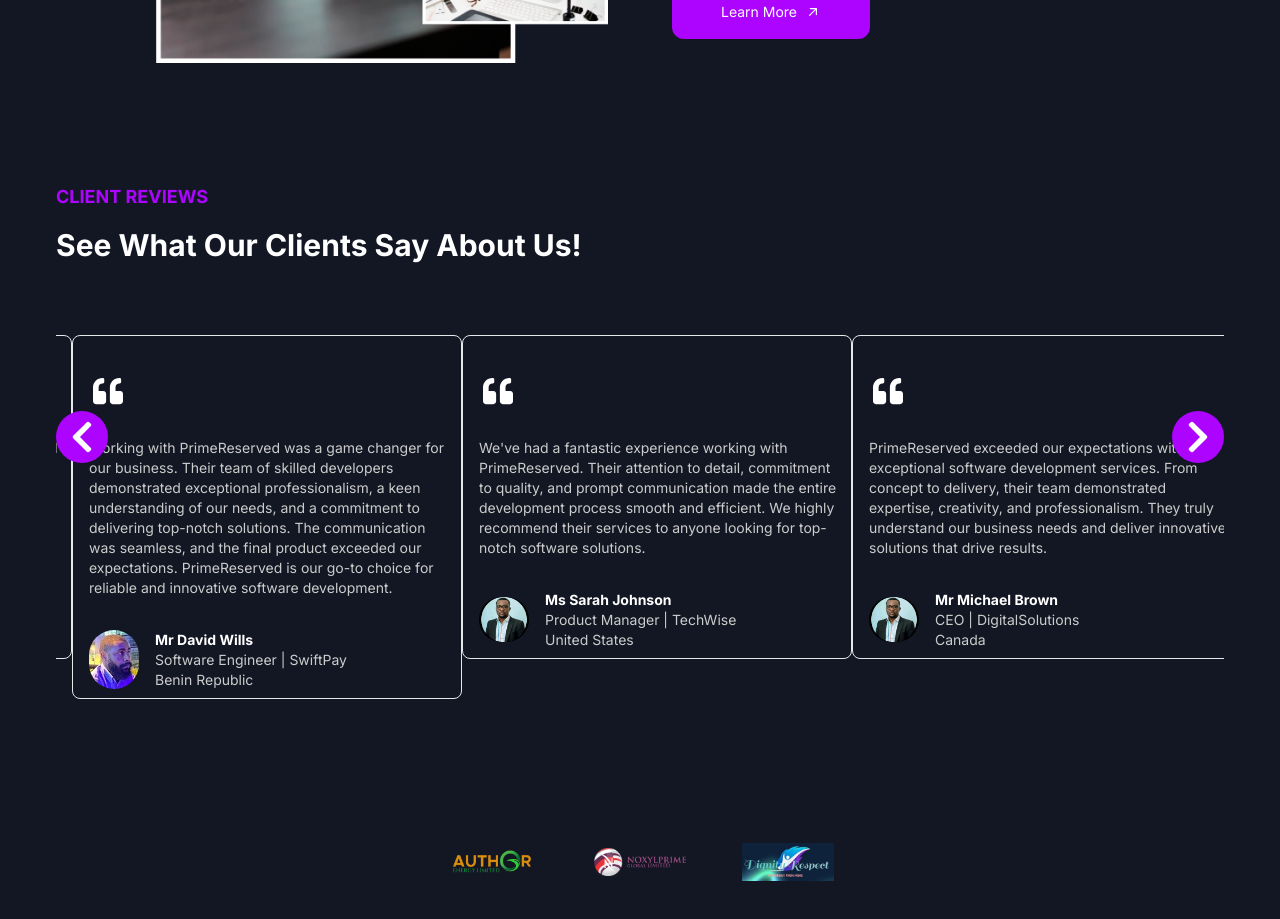
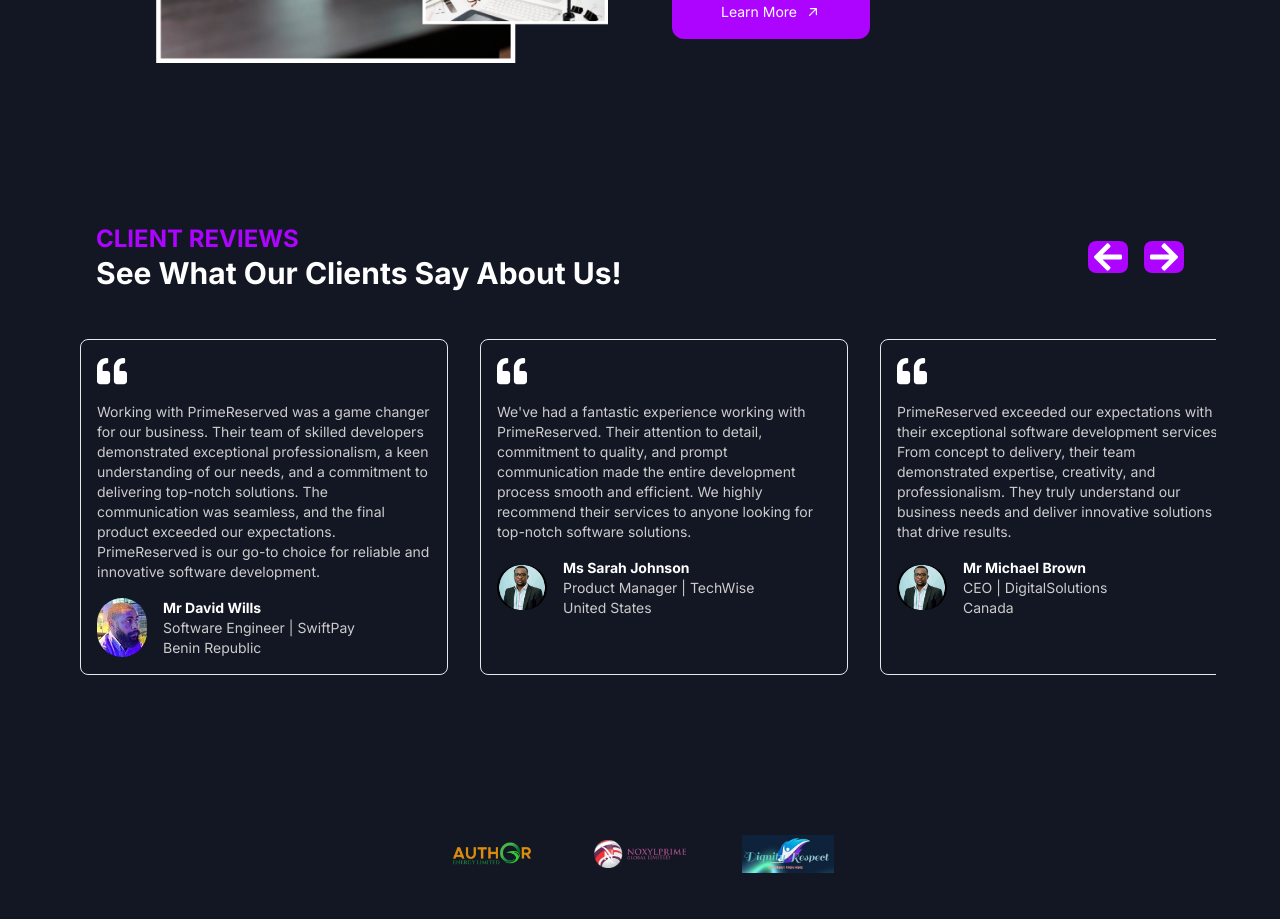
Before and after one commit to PrimeReserved/primereserved-main, a Next.js app: page / in a window 1280 px wide. Shown: the part 2400-3319 px from the top of the page. Built offline with nearby package versions, Linux system fonts and the light colour scheme.

Commit message:
Added the scrolling effect to the ClientReviews' Component.

```diff
--- a/app/page.tsx
+++ b/app/page.tsx
@@ -19,6 +19,49 @@ export const metadata: Metadata = {
   // other metadata
 };
 
+const testimonials = [
+  {
+    quote:
+      "Working with PrimeReserved was a game changer for our business. Their team of skilled developers demonstrated exceptional professionalism, a keen understanding of our needs, and a commitment to delivering top-notch solutions. The communication was seamless, and the final product exceeded our expectations. PrimeReserved is our go-to choice for reliable and innovative software development.",
+    image: "/images/testimonials/david.JPG",
+    name: "Mr David Wills",
+    position: "Software Engineer | SwiftPay",
+    location: "Benin Republic",
+  },
+  {
+    quote:
+      "We've had a fantastic experience working with PrimeReserved. Their attention to detail, commitment to quality, and prompt communication made the entire development process smooth and efficient. We highly recommend their services to anyone looking for top-notch software solutions.",
+    image: "/images/testimonials/liberty.jpeg",
+    name: "Ms Sarah Johnson",
+    position: "Product Manager | TechWise",
+    location: "United States",
+  },
+  {
+    quote:
+      "PrimeReserved exceeded our expectations with their exceptional software development services. From concept to delivery, their team demonstrated expertise, creativity, and professionalism. They truly understand our business needs and deliver innovative solutions that drive results.",
+    image: "/images/testimonials/liberty.jpeg",
+    name: "Mr Michael Brown",
+    position: "CEO | DigitalSolutions",
+    location: "Canada",
+  },
+  {
+    quote:
+      "Working with PrimeReserved was a delightful experience. Their team is highly skilled, dedicated, and customer-oriented. They not only delivered a high-quality software solution but also provided valuable insights and recommendations throughout the process. We look forward to collaborating with them on future projects.",
+    image: "/images/testimonials/liberty.jpeg",
+    name: "Ms Emily White",
+    position: "CTO | CodeCrafters",
+    location: "Australia",
+  },
+  {
+    quote:
+      "PrimeReserved delivered exactly what we needed and more. Their professionalism, expertise, and commitment to customer satisfaction are commendable. We are extremely satisfied with the outcome of our project and would gladly recommend their services to others.",
+    image: "/images/testimonials/david.JPG",
+    name: "Mr John Smith",
+    position: "Head of IT | TechHub",
+    location: "United Kingdom",
+  },
+];
+
 export default function Home() {
   return (
     <>
@@ -27,7 +70,7 @@ export default function Home() {
       <ImageBanner />
       <Services />
       <ImageCardOne />
-      <ClientReviews />
+      <ClientReviews testimonials={testimonials} />
       <Brands />
       <ImageCardTwo />
       <ImageBannerTwo />
--- a/components/ClientReviews/ClientReviews.tsx
+++ b/components/ClientReviews/ClientReviews.tsx
@@ -1,162 +1,104 @@
 "use client";
-import React, { useState } from "react";
-import { FaQuoteLeft, FaChevronLeft, FaChevronRight } from "react-icons/fa";
+import React, { useRef, useState } from "react";
+import { FaQuoteLeft, FaArrowLeft, FaArrowRight } from "react-icons/fa";
 import Image from "next/image";
-import Slider from "react-slick";
-import "slick-carousel/slick/slick.css";
-import "slick-carousel/slick/slick-theme.css";
-import { useMediaQuery } from "react-responsive";
 
-const ClientReviews: React.FC = () => {
-  const isMobile = useMediaQuery({ maxWidth: 767 });
+interface Testimonial {
+  quote: string;
+  name: string;
+  position: string;
+  location: string;
+  image: string;
+}
 
+interface ClientReviewsProps {
+  testimonials: Testimonial[];
+}
+
+const ClientReviews: React.FC<ClientReviewsProps> = ({ testimonials }) => {
+  const scrollRef = useRef<HTMLDivElement>(null);
   const [currentIndex, setCurrentIndex] = useState(0);
+  const itemsPerPage = 3;
 
-  const testimonials = [
-    {
-      quote:
-        "Working with PrimeReserved was a game changer for our business. Their team of skilled developers demonstrated exceptional professionalism, a keen understanding of our needs, and a commitment to delivering top-notch solutions. The communication was seamless, and the final product exceeded our expectations. PrimeReserved is our go-to choice for reliable and innovative software development.",
-      image: "/images/testimonials/david.JPG",
-      name: "Mr David Wills",
-      position: "Software Engineer | SwiftPay",
-      location: "Benin Republic",
-    },
-    {
-      quote:
-        "We've had a fantastic experience working with PrimeReserved. Their attention to detail, commitment to quality, and prompt communication made the entire development process smooth and efficient. We highly recommend their services to anyone looking for top-notch software solutions.",
-      image: "/images/testimonials/liberty.jpeg",
-      name: "Ms Sarah Johnson",
-      position: "Product Manager | TechWise",
-      location: "United States",
-    },
-    {
-      quote:
-        "PrimeReserved exceeded our expectations with their exceptional software development services. From concept to delivery, their team demonstrated expertise, creativity, and professionalism. They truly understand our business needs and deliver innovative solutions that drive results.",
-      image: "/images/testimonials/liberty.jpeg",
-      name: "Mr Michael Brown",
-      position: "CEO | DigitalSolutions",
-      location: "Canada",
-    },
-    {
-      quote:
-        "Working with PrimeReserved was a delightful experience. Their team is highly skilled, dedicated, and customer-oriented. They not only delivered a high-quality software solution but also provided valuable insights and recommendations throughout the process. We look forward to collaborating with them on future projects.",
-      image: "/images/testimonials/liberty.jpeg",
-      name: "Ms Emily White",
-      position: "CTO | CodeCrafters",
-      location: "Australia",
-    },
-    {
-      quote:
-        "PrimeReserved delivered exactly what we needed and more. Their professionalism, expertise, and commitment to customer satisfaction are commendable. We are extremely satisfied with the outcome of our project and would gladly recommend their services to others.",
-      image: "/images/testimonials/david.JPG",
-      name: "Mr John Smith",
-      position: "Head of IT | TechHub",
-      location: "United Kingdom",
-    },
-  ];
-
-  const settings = {
-    dots: false,
-    infinite: true,
-    speed: 500,
-    slidesToShow: isMobile ? 1 : 3, // Show 1 box at a time on mobile, 3 boxes at a time on desktop
-    slidesToScroll: 1,
-    initialSlide: 0,
-    arrows: !isMobile, // Hide arrow icons on mobile
-    beforeChange: (current, next) => setCurrentIndex(next),
-  };
-
-  const handlePrev = () => {
+  const scrollLeft = () => {
     setCurrentIndex((prevIndex) =>
-      prevIndex === 0 ? testimonials.length - 1 : prevIndex - 1,
+      prevIndex === 0 ? testimonials.length - itemsPerPage : prevIndex - 1,
     );
   };
 
-  const handleNext = () => {
+  const scrollRight = () => {
     setCurrentIndex((prevIndex) =>
-      prevIndex === testimonials.length - 1 ? 0 : prevIndex + 1,
+      prevIndex === testimonials.length - itemsPerPage ? 0 : prevIndex + 1,
     );
   };
 
   return (
-    <section className="w-full py-12">
-      <div className="container relative mx-auto">
-        {!isMobile && (
-          <React.Fragment>
-            <button
-              className="absolute left-4 top-1/2 z-10 -translate-y-1/2 transform rounded-full bg-primary p-2 text-white focus:outline-none"
-              onClick={handlePrev}
-            >
-              <FaChevronLeft className="text-4xl" />
-            </button>
-            <button
-              className="absolute right-4 top-1/2 z-10 -translate-y-1/2 transform rounded-full bg-primary p-2 text-white focus:outline-none"
-              onClick={handleNext}
-            >
-              <FaChevronRight className="text-4xl" />
-            </button>
-          </React.Fragment>
-        )}
+    <div className="w-full overflow-x-hidden p-8 md:p-16">
+      <style jsx>{`
+        .hide-scrollbar {
+          scrollbar-width: none; /* Firefox */
+          -ms-overflow-style: none; /* IE and Edge */
+        }
 
-        <div className="mb-16 text-left">
-          <p className="py-2 text-lg font-bold text-primary">CLIENT REVIEWS</p>
-          <h2 className="py-2 text-3xl font-bold">
+        .hide-scrollbar::-webkit-scrollbar {
+          display: none; /* Chrome, Safari, Opera */
+        }
+      `}</style>
+      <div className="mb-4 flex flex-row items-center justify-between md:p-8">
+        <div className="flex flex-col">
+          <p className="text-md font-bold text-primary md:text-2xl">
+            CLIENT REVIEWS
+          </p>
+          <h2 className="text-lg font-bold text-white md:text-3xl">
             See What Our Clients Say About Us!
           </h2>
         </div>
-
-        <div className="overflow-hidden">
-          <Slider {...settings}>
-            {testimonials.map((testimonial, index) => (
-              <TestimonialBox key={index} {...testimonial} />
-            ))}
-          </Slider>
+        <div className="flex space-x-4">
+          <FaArrowLeft
+            onClick={scrollLeft}
+            className="text-md h-8 w-10 cursor-pointer rounded-lg bg-primary text-white"
+          />
+          <FaArrowRight
+            onClick={scrollRight}
+            className="text-md h-8 w-10 cursor-pointer rounded-lg bg-primary text-white"
+          />
         </div>
       </div>
-    </section>
-  );
-};
-
-interface Testimonial {
-  quote: string;
-  image: string;
-  name: string;
-  position: string;
-  location: string;
-}
-
-interface TestimonialBoxProps extends Testimonial {}
-
-const TestimonialBox: React.FC<TestimonialBoxProps> = ({
-  quote,
-  image,
-  name,
-  position,
-  location,
-}) => {
-  return (
-    <div className="mx-4 w-full max-w-lg flex-shrink-0 items-start space-x-2 rounded-lg border border-gray-200 p-2">
-      <FaQuoteLeft className="my-8 ml-3 text-3xl text-gray-600 dark:text-white" />
-      <p className="mb-8 text-sm text-black dark:text-customDarkTextColor">
-        {quote}
+      <div className={`hide-scrollbar flex overflow-x-auto`}>
+        {testimonials.map((testimonial, index) => (
+          <div
+            key={index}
+            className={`mx-4 flex flex-shrink-0 flex-col items-start space-y-4 rounded-lg border border-gray-200 p-4 ${
+              index >= currentIndex && index < currentIndex + itemsPerPage
+                ? "md:flex"
+                : "hidden"
+            }`}
+            style={{ minWidth: "300px", maxWidth: "calc(33.333% - 1rem)" }} // Adjusted widths
+          >
+            <FaQuoteLeft className="text-3xl text-gray-600 dark:text-white" />
+            <p className="text-sm text-black dark:text-customDarkTextColor">
+              {testimonial.quote}
             </p>
             <div className="flex items-center gap-4">
               <Image
-          src={image}
+                src={testimonial.image}
                 alt="Client Image"
                 width={50}
                 height={50}
                 className="rounded-full"
               />
               <div className="flex flex-col">
-          <p className="text-sm font-bold">{name}</p>
+                <p className="text-sm font-bold">{testimonial.name}</p>
                 <p className="text-sm text-gray-600 dark:text-customDarkTextColor">
-            {position}
+                  {testimonial.position}
                 </p>
                 <p className="text-sm text-gray-600 dark:text-customDarkTextColor">
-            {location}
+                  {testimonial.location}
                 </p>
               </div>
+            </div>
+          </div>
+        ))}
       </div>
     </div>
   );
--- a/components/Footer/FooterHome.tsx
+++ b/components/Footer/FooterHome.tsx
@@ -201,7 +201,7 @@ const Services = () => (
       </li>
       <li>
         <Link
-          href="/services#SecurityAudits"
+          href="/services#securityAudits"
           className="dark:text-white-dark mb-4 inline-block text-base font-light text-white duration-300 hover:text-primary dark:hover:text-primary"
         >
           Security Audits
--- a/components/Footer/FooterOther.tsx
+++ b/components/Footer/FooterOther.tsx
@@ -200,7 +200,7 @@ const Services = () => (
       </li>
       <li>
         <Link
-          href="/services#SecurityAudits"
+          href="/services#securityAudits"
           className="dark:text-white-dark mb-4 inline-block text-base font-light text-white duration-300 hover:text-primary dark:hover:text-primary"
         >
           Security Audits
```
Lines whose indentation alone changed are shown as unchanged.
